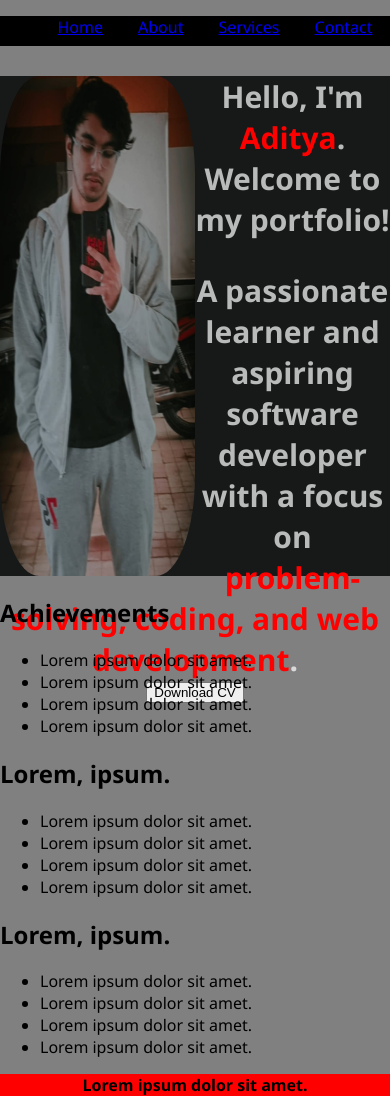
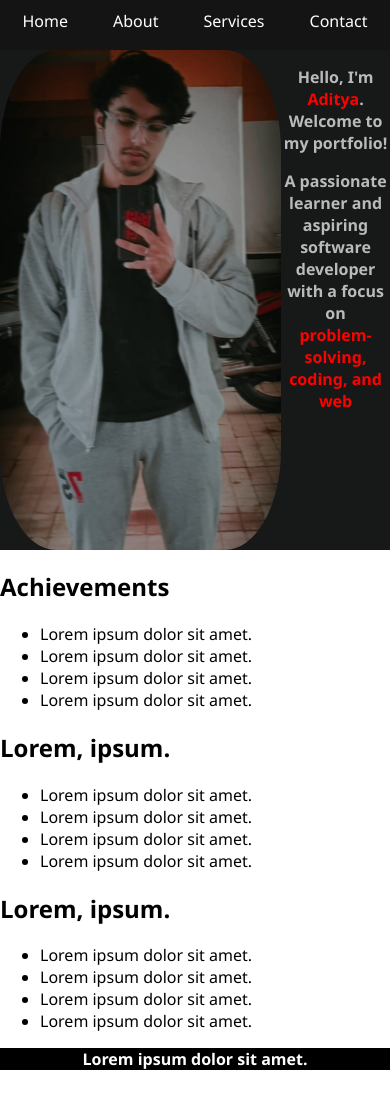
Before and after one commit to adii0205/aditya, a plain HTML site: page index.html in a window 390 px wide. After the commit the page ends 1070 px from the top, so only its background shows below. Drawn offline with Linux system fonts and the light colour scheme.

Commit message:
Update style.css

```diff
--- a/style.css
+++ b/style.css
@@ -2,37 +2,58 @@
     margin: 0px;
     padding: 0px;
     font-family: 'Segoe UI', Tahoma, Geneva, Verdana, sans-serif;
-    background-color: grey;
+    background-color:white;
 }
 
 nav ul{
     display: flex;
     justify-content: space-around;
-  height: 30px;
+  height: 50px;
+  margin: 0px;
+  padding: 0px;
+
     list-style: none;
-    background-color: rgb(0, 0, 0);
+    background-color: rgb(21, 20, 20);
 
+
+}
+nav ul li a {
+    background-color: rgb(21, 20, 20);
+
+    color: white;
+    text-decoration: none; /* Remove underline */
+    padding: 10px 10px; /* Add padding for better spacing */
+    display: block; /* Make the link fill the list item */
+}
+nav ul li{
+    height: 50px;
 }
 nav ul li:hover{
     background-color: rgb(247, 24, 24);
+    transition: background-color .3s, transform 0.5s;
+
+    transform: scale(1.1); /* Slightly enlarge the button */
 }
 header{
-    background-color: rgb(78, 73, 73);
+    background-color: rgb(21, 20, 20);
 
     text-align: center;
 }
 .container{
+
+    flex-wrap:wrap ;
     background-color: rgb(23, 25, 25);
   max-width: 100%;
   height: 500px;
     margin: 0px;
     padding: 0px;
+    overflow: hidden;
 }
 
 
 .img{
     padding: 0%;
-width: 50%;
+width: auto;
 height: 100%;
     border-radius: 20%;
     float: left;
@@ -43,12 +64,65 @@
     font-size: 30px;
     font-weight:bold;
     text-align: center;
+
+
 }
 .mujhe{
     color: red;
 }
 footer{
-    background-color: red;
+    color: white;
+    background-color:black;
     text-align: center;
     font-weight: bold;
 }
+button {
+    background-color: #564caf; /* Green */
+    border: seashell;
+    color: white;
+   padding: 10px;
+    text-align: center;
+    text-decoration: none;
+    display: inline;
+    font-size: 16px;
+    margin: 30px 10px;
+
+    cursor:auto;
+    transition: background-color 0.3s, transform 0.5s;
+}
+.button{
+    text-decoration: none;
+}
+
+button:hover {
+    color: black;
+    background-color: white; /* Darker green */
+    transform: scale(1.1); /* Slightly enlarge the button */
+}
+
+button:active {
+    transform: scale(.75); /* Slightly reduce the scale when clicked */
+}
+@media (max-width: 1200px) {
+    .text {
+        font-size: 40px;
+    }
+}
+
+@media (max-width: 992px) {
+    .text {
+        font-size: 30px;
+    }
+}
+
+@media (max-width: 768px) {
+    .text {
+        font-size: 18px;
+    }
+}
+
+@media (max-width: 576px) {
+    .text {
+        font-size: 16px;
+    }
+}
```
